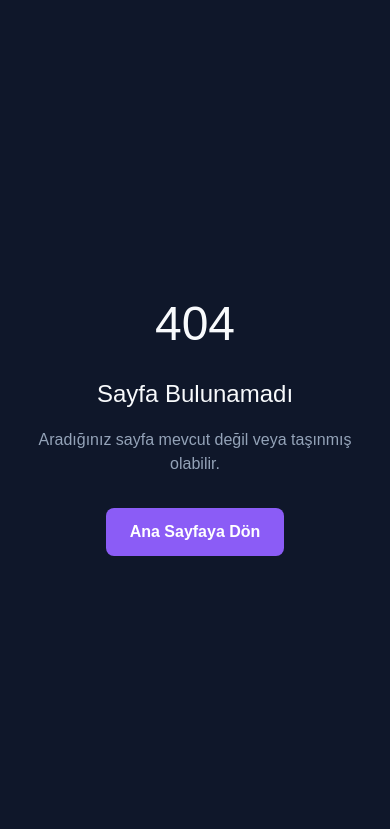
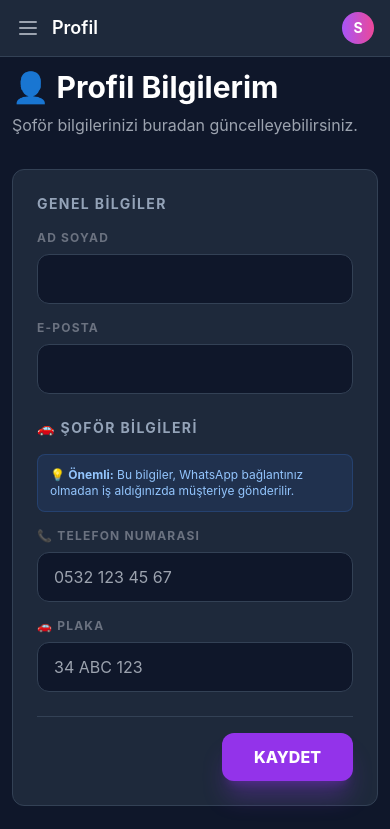
Before and after one commit to hakancinelii/whatistaspp, a Next.js app: page /dashboard/profile in a window 390 px wide. Before the commit this address had no page. Shown: the top 829 px of the page. Built offline with nearby package versions, Linux system fonts and the light colour scheme; no server answers; sample sign-in values are in the browser's storage.

Commit message:
feat: driver profile page with phone and plate fields + menu integration

```diff
--- a/app/dashboard/layout.tsx
+++ b/app/dashboard/layout.tsx
@@ -16,6 +16,7 @@ const menuItems = [
   { href: "/dashboard/scheduled", icon: "⏳", label: "Bekleyenler" },
   { href: "/dashboard/history", icon: "📜", label: "Geçmiş" },
   { href: "/dashboard", icon: "📊", label: "Dashboard" },
+  { href: "/dashboard/profile", icon: "👤", label: "Profil" },
   { href: "/dashboard/settings", icon: "⚙️", label: "Ayarlar" },
   { href: "/dashboard/whatsapp", icon: "🟢", label: "WhatsApp" },
 ];
--- /dev/null
+++ b/app/dashboard/profile/page.tsx
@@ -0,0 +1,169 @@
+"use client";
+
+import { useEffect, useState } from "react";
+
+export default function DriverProfilePage() {
+    const [loading, setLoading] = useState(true);
+    const [saving, setSaving] = useState(false);
+    const [profile, setProfile] = useState({
+        name: "",
+        email: "",
+        driver_phone: "",
+        driver_plate: ""
+    });
+
+    useEffect(() => {
+        fetchProfile();
+    }, []);
+
+    const fetchProfile = async () => {
+        try {
+            const token = localStorage.getItem("token");
+            const res = await fetch("/api/profile", {
+                headers: { Authorization: `Bearer ${token}` },
+            });
+
+            if (res.ok) {
+                const data = await res.json();
+                setProfile(data);
+            }
+        } catch (error) {
+            console.error("Profile fetch failed", error);
+        } finally {
+            setLoading(false);
+        }
+    };
+
+    const saveProfile = async (e: React.FormEvent) => {
+        e.preventDefault();
+        setSaving(true);
+        try {
+            const token = localStorage.getItem("token");
+            const res = await fetch("/api/profile", {
+                method: 'POST',
+                headers: {
+                    Authorization: `Bearer ${token}`,
+                    'Content-Type': 'application/json'
+                },
+                body: JSON.stringify({
+                    driver_phone: profile.driver_phone,
+                    driver_plate: profile.driver_plate
+                })
+            });
+
+            if (res.ok) {
+                alert("✅ Profil bilgileriniz kaydedildi!");
+            } else {
+                alert("❌ Kayıt başarısız");
+            }
+        } catch (err) {
+            alert("❌ Bir hata oluştu");
+        } finally {
+            setSaving(false);
+        }
+    };
+
+    if (loading) return <div className="p-8 text-center text-gray-400">Yükleniyor...</div>;
+
+    return (
+        <div className="fade-in max-w-2xl">
+            <h1 className="text-3xl font-bold text-white mb-2">👤 Profil Bilgilerim</h1>
+            <p className="text-gray-400 mb-8">Şoför bilgilerinizi buradan güncelleyebilirsiniz.</p>
+
+            <form onSubmit={saveProfile}>
+                <div className="bg-slate-800 rounded-xl border border-slate-700 p-6 space-y-6">
+                    {/* Genel Bilgiler */}
+                    <div>
+                        <h3 className="text-sm font-bold text-slate-400 uppercase tracking-widest mb-4">Genel Bilgiler</h3>
+                        <div className="grid grid-cols-1 md:grid-cols-2 gap-4">
+                            <div>
+                                <label className="block text-xs font-bold text-gray-500 mb-2 uppercase tracking-widest">
+                                    Ad Soyad
+                                </label>
+                                <input
+                                    type="text"
+                                    value={profile.name}
+                                    disabled
+                                    className="w-full bg-slate-900 border border-slate-700 rounded-xl px-4 py-3 text-gray-500 cursor-not-allowed outline-none"
+                                />
+                            </div>
+                            <div>
+                                <label className="block text-xs font-bold text-gray-500 mb-2 uppercase tracking-widest">
+                                    E-Posta
+                                </label>
+                                <input
+                                    type="email"
+                                    value={profile.email}
+                                    disabled
+                                    className="w-full bg-slate-900 border border-slate-700 rounded-xl px-4 py-3 text-gray-500 cursor-not-allowed outline-none"
+                                />
+                            </div>
+                        </div>
+                    </div>
+
+                    {/* Şoför Bilgileri */}
+                    <div>
+                        <h3 className="text-sm font-bold text-slate-400 uppercase tracking-widest mb-4">🚗 Şoför Bilgileri</h3>
+                        <div className="bg-blue-500/10 border border-blue-500/20 rounded-lg p-3 mb-4">
+                            <div className="text-xs text-blue-300">
+                                💡 <strong>Önemli:</strong> Bu bilgiler, WhatsApp bağlantınız olmadan iş aldığınızda müşteriye gönderilir.
+                            </div>
+                        </div>
+                        <div className="grid grid-cols-1 md:grid-cols-2 gap-4">
+                            <div>
+                                <label className="block text-xs font-bold text-gray-500 mb-2 uppercase tracking-widest">
+                                    📞 Telefon Numarası
+                                </label>
+                                <input
+                                    type="text"
+                                    value={profile.driver_phone}
+                                    onChange={(e) => setProfile({ ...profile, driver_phone: e.target.value })}
+                                    placeholder="0532 123 45 67"
+                                    className="w-full bg-slate-900 border border-slate-700 rounded-xl px-4 py-3 text-white focus:ring-2 focus:ring-purple-500 outline-none transition"
+                                />
+                            </div>
+                            <div>
+                                <label className="block text-xs font-bold text-gray-500 mb-2 uppercase tracking-widest">
+                                    🚗 Plaka
+                                </label>
+                                <input
+                                    type="text"
+                                    value={profile.driver_plate}
+                                    onChange={(e) => setProfile({ ...profile, driver_plate: e.target.value })}
+                                    placeholder="34 ABC 123"
+                                    className="w-full bg-slate-900 border border-slate-700 rounded-xl px-4 py-3 text-white focus:ring-2 focus:ring-purple-500 outline-none transition uppercase"
+                                />
+                            </div>
+                        </div>
+                    </div>
+
+                    {/* Kaydet Butonu */}
+                    <div className="flex justify-end pt-4 border-t border-slate-700">
+                        <button
+                            type="submit"
+                            disabled={saving}
+                            className="px-8 py-3 bg-purple-600 hover:bg-purple-500 text-white font-extrabold rounded-xl transition hover:scale-105 active:scale-95 shadow-xl shadow-purple-600/30 disabled:opacity-50"
+                        >
+                            {saving ? "Kaydediliyor..." : "KAYDET"}
+                        </button>
+                    </div>
+                </div>
+            </form>
+
+            {/* Mesaj Önizleme */}
+            <div className="mt-6 bg-slate-800 rounded-xl border border-slate-700 p-6">
+                <h3 className="text-sm font-bold text-slate-400 uppercase tracking-widest mb-4">📩 Mesaj Önizleme</h3>
+                <div className="bg-slate-900/50 p-4 rounded-lg border border-white/5">
+                    <div className="text-xs text-slate-400 mb-2">Müşteriye gönderilecek mesaj:</div>
+                    <div className="text-sm text-white font-mono bg-slate-900 p-3 rounded">
+                        ✅ Araç hazır!<br />
+                        <br />
+                        Şoför: {profile.name || 'Belirtilmedi'}<br />
+                        📞 {profile.driver_phone || 'Belirtilmedi'}<br />
+                        {profile.driver_plate && `🚗 Plaka: ${profile.driver_plate}`}
+                    </div>
+                </div>
+            </div>
+        </div>
+    );
+}
```
